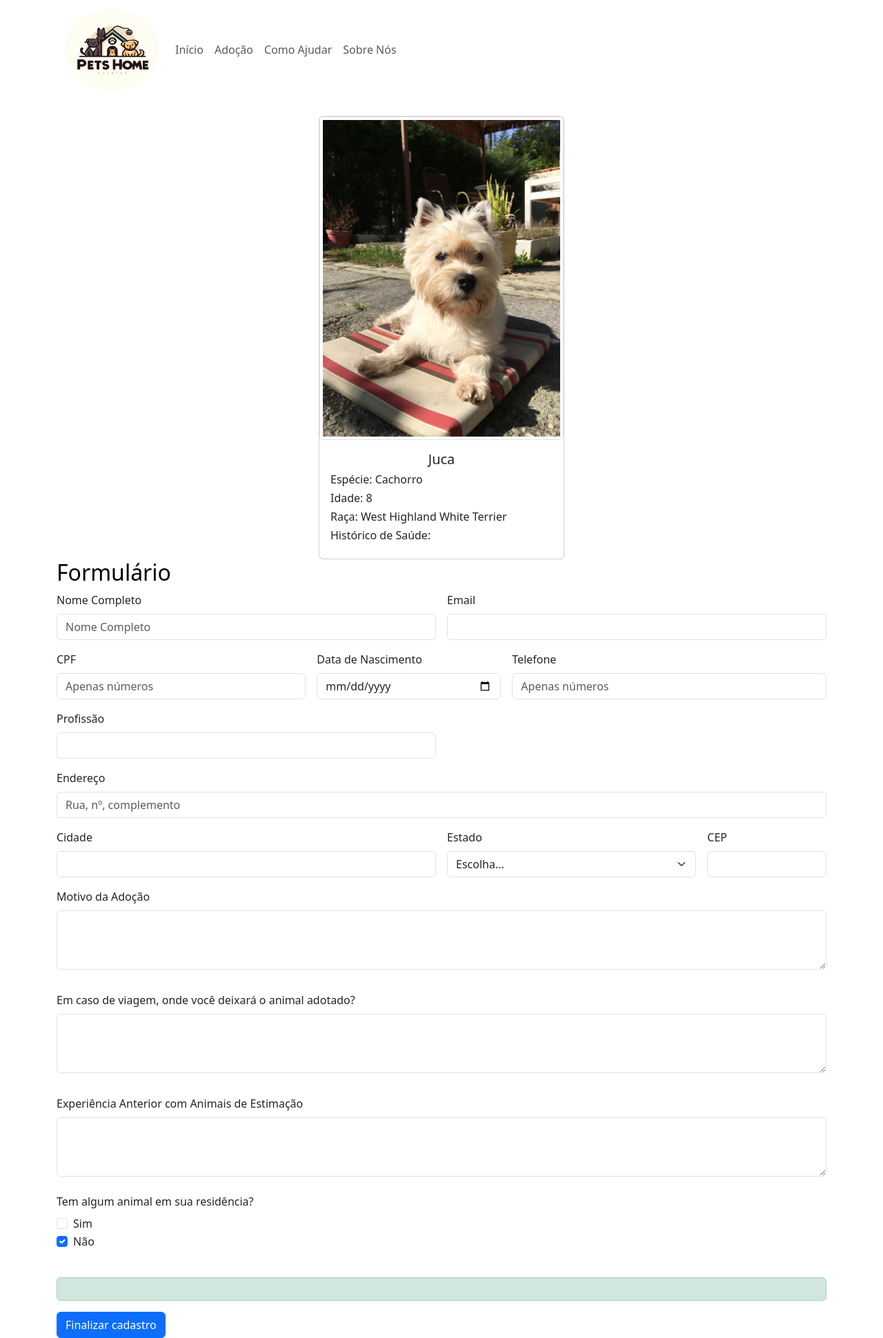
After one commit to andradeju/projeto_final_python_pets_home, a Django app: page /animal/ in a window 1280 px wide. The commit adds this page. Shown: the whole page at 69% size. Run offline with Django 4.2, Linux system fonts and the light colour scheme; some libraries are stand-ins or nearby versions.

Commit message:
:construction: Desenvolvimento das págs adocao e animal

```diff
--- a/projeto_pets_home/base/templates/adocao.html
+++ b/projeto_pets_home/base/templates/adocao.html
@@ -1,13 +1,19 @@
 {% extends "home.html" %}
 {% load bootstrap5 %}
-<body>
   <main class="container">
     {% include "nav.html" %}
-{% block content %}
-<h1>DOGS SÃO FOFINHOS</h1>
-<div class="mb-5">
-  <a href="" class="btn btn-primary btn-sm px-4">Quero adotar</a>
+    {% block content %}
+<h1>DOGS FOFINHOS</h1>
+<div class="row">
+      <div class="card mt-4 mx-3" style="width: 16rem;">
+              <img src="../static/images/juca.JPG" class="card-img-top mt-2" alt=""/>
+              <div class="card-body">
+                  <h3 class="h4 card-title text-center">Juca</h3>
+                  <p class=" card-text text-center">
+                      <a href="/animal" class="btn btn-primary btn-sm px-4">Quero adotar</a>
+                  </p>
+              </div>
+      </div>
 </div>
+</main>
 {% endblock %}
-</main>
-</body>
--- /dev/null
+++ b/projeto_pets_home/base/templates/animal.html
@@ -0,0 +1,100 @@
+{% extends "adocao.html" %}
+{% load bootstrap5 %}
+{% block content %}
+<div class="row">
+  <div class="col-md-4 col-14 mx-auto">
+          <div class="card mt-4">
+              <img src="../static/images/juca.JPG" width="400" alt="cachorro lindo"
+              class="img-fluid img-thumbnail" />
+              <div class="card-body">
+                  <h1 class="h5 text-center">Juca</h1>
+                  <h2 class="h6">Espécie: Cachorro</h2>
+                  <h2 class="h6">Idade: 8</h2>
+                  <h2 class="h6">Raça: West Highland White Terrier</h2>
+                  <h2 class="h6">Histórico de Saúde:</h2>
+              </div>
+          </div>
+  </div>
+</div>
+  <h2 class="text-body-emphasis">Formulário</h2>
+  <form class="row g-3">
+    <div class="col-md-6">
+      <label for="inputNome" class="form-label">Nome Completo</label>
+      <input type="text" class="form-control" placeholder="Nome Completo" aria-label="Nome Completo">
+    </div>
+    <div class="col-md-6">
+      <label for="inputEmail4" class="form-label">Email</label>
+      <input type="email" class="form-control" id="inputEmail4">
+    </div>
+    <div class="col-md-4">
+      <label for="inputCPF" class="form-label">CPF</label>
+      <input type="text" class="form-control" placeholder="Apenas números" aria-label="Digite o CPF" maxlength="11" pattern="[0-9]*">
+    </div>
+    <div class="col-md-3">
+      <label for="inputDataNascimento" class="form-label">Data de Nascimento</label>
+      <input type="date" class="form-control" id="inputDataNascimento" name="data_nascimento" required>
+    </div>
+    <div class="col-md-5">
+      <label for="inputAddress2" class="form-label">Telefone</label>
+      <input type="text" class="form-control" id="inputTelefone" placeholder="Apenas números">
+    </div>
+    <div class="col-md-6">
+      <label for="inputProfissao" class="form-label">Profissão</label>
+      <input type="text" class="form-control" aria-label="Profissao">
+    </div>
+    <div class="col-12">
+      <label for="inputAddress" class="form-label">Endereço</label>
+      <input type="text" class="form-control" id="inputAddress" placeholder="Rua, nº, complemento">
+    </div>
+    <div class="col-md-6">
+      <label for="inputCity" class="form-label">Cidade</label>
+      <input type="text" class="form-control" id="inputCity">
+    </div>
+    <div class="col-md-4">
+      <label for="inputState" class="form-label">Estado</label>
+      <select id="inputState" class="form-select">
+        <option selected>Escolha...</option>
+        <option>...</option>
+      </select>
+    </div>
+    <div class="col-md-2">
+      <label for="inputZip" class="form-label">CEP</label>
+      <input type="text" class="form-control" id="inputCEP">
+    </div>
+    <div class="mb-3">
+      <label for="razao_adocao" class="form-label">Motivo da Adoção</label>
+      <textarea class="form-control" id="razao_adocao" name="razao_adocao" rows="3" required></textarea>
+  </div>
+  <div class="mb-3">
+    <label for="experiencia_anterior" class="form-label">Em caso de viagem, onde você deixará o animal adotado?</label>
+    <textarea class="form-control" id="experiencia_anterior" name="experiencia_anterior" rows="3"></textarea>
+</div>
+  <div class="mb-3">
+    <label for="experiencia_anterior" class="form-label">Experiência Anterior com Animais de Estimação</label>
+    <textarea class="form-control" id="experiencia_anterior" name="experiencia_anterior" rows="3"></textarea>
+    <div class="mb-3 mt-4">
+      <label for="experiencia_anterior" class="form-label">Tem algum animal em sua residência?</label>
+    <div class="form-check">
+      <input class="form-check-input" type="checkbox" value="" id="flexCheckDefault">
+      <label class="form-check-label" for="flexCheckDefault">
+        Sim
+      </label>
+    </div>
+    <div class="form-check">
+      <label class="form-label" for="flexCheckChecked">
+      <input class="form-check-input" type="checkbox" value="" id="flexCheckChecked" checked>
+        Não
+      </label>
+    </div>
+  </div>
+</div>
+  </form>
+    <p class="alert alert-success"></p>
+  {% if sucesso %}
+  {% else %}
+  <form action="" method="POST" id="form">
+    {% csrf_token %}
+      <button type="submit" class="btn btn-primary btn-block">Finalizar cadastro</button>
+  </form>
+  {% endif %}
+{% endblock %}
```
Also changed, not shown: projeto_pets_home/base/static/style.css (+37 -0 lines), projeto_pets_home/base/static/images/juca.JPG (added).
